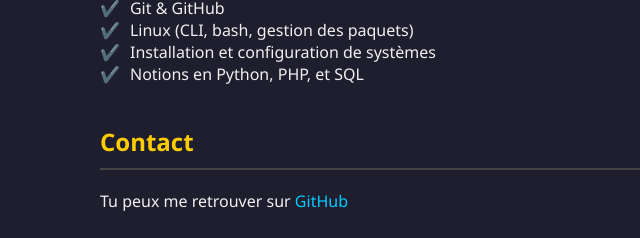
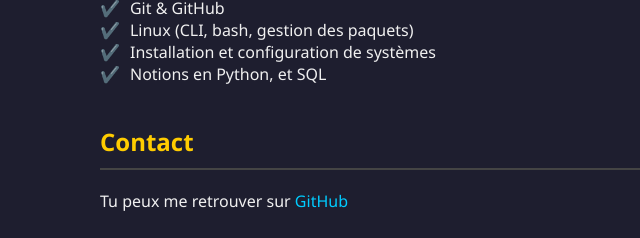
Before and after one commit to cartiX14/yo, a plain HTML site: page index.html in a window 1280 px wide. Shown: the part 753-991 px from the top of the page, 140-780 px from the left. Drawn offline with Linux system fonts and the light colour scheme.

Commit message:
Update index.html

```diff
--- a/index.html
+++ b/index.html
@@ -95,7 +95,7 @@
       <li>Git & GitHub</li>
       <li>Linux (CLI, bash, gestion des paquets)</li>
       <li>Installation et configuration de systèmes</li>
-      <li>Notions en Python, PHP, et SQL</li>
+      <li>Notions en Python, et SQL</li>
     </ul>
   </section>
 
```
